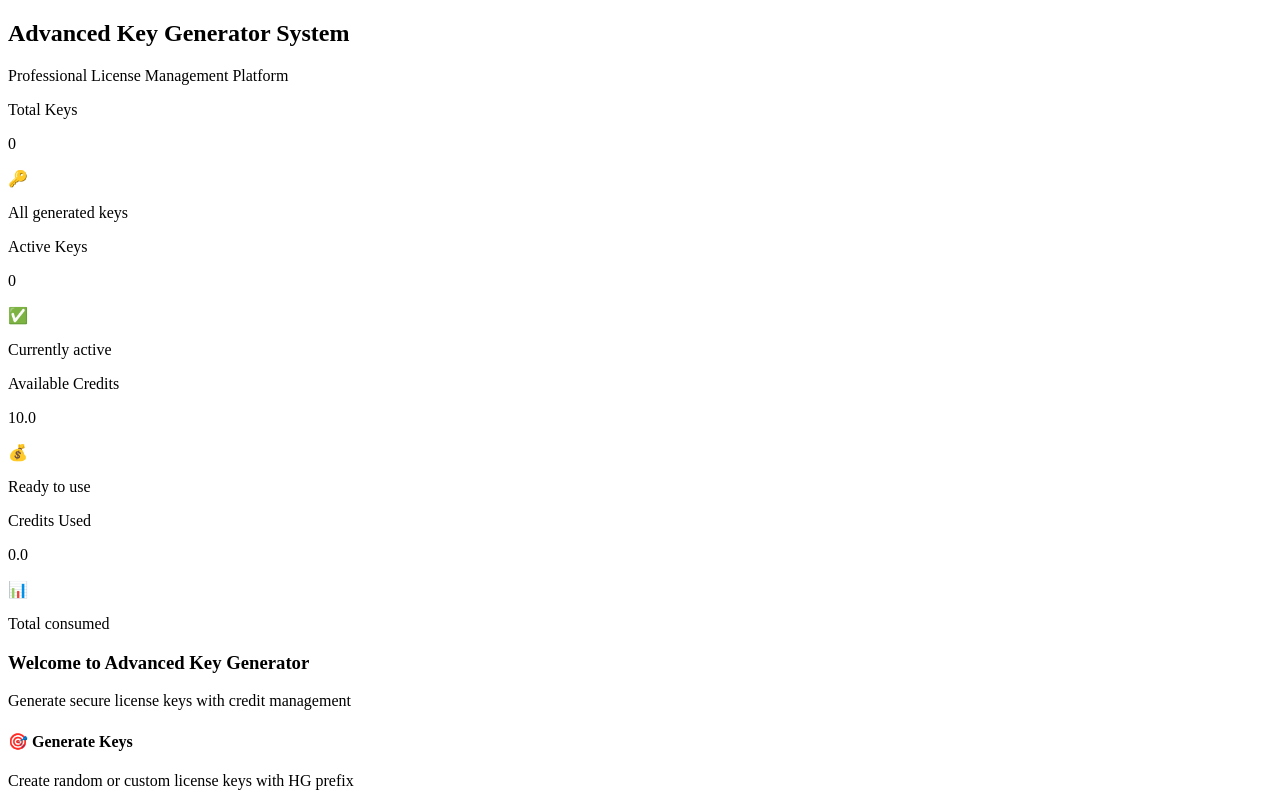
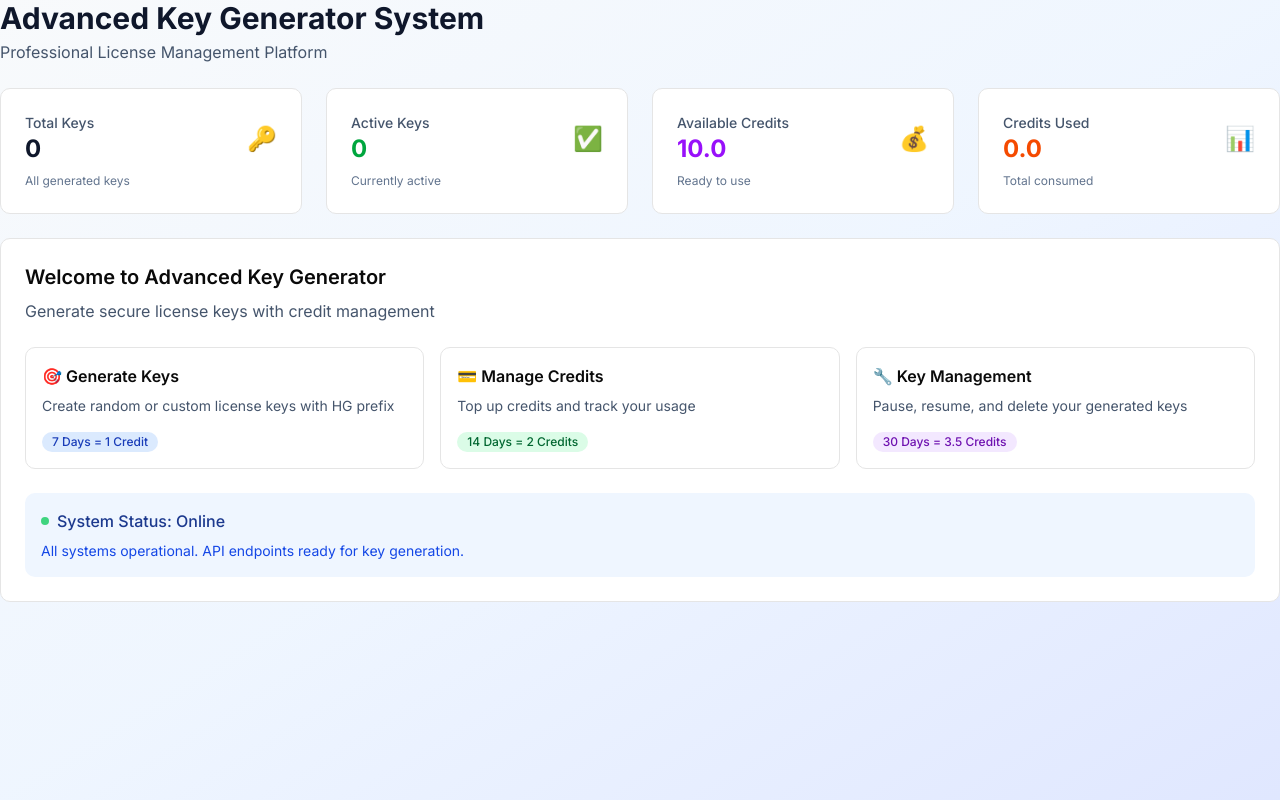
Before and after one commit to blackboxai-deploy/vibe-1757644297920, a Next.js app: page / in a window 1280 px wide. Shown: the top 800 px of the page. Built offline with nearby package versions, Linux system fonts and the light colour scheme.

Commit message:
Add src/app/layout.tsx

```diff
--- /dev/null
+++ b/src/app/layout.tsx
@@ -0,0 +1,41 @@
+import type { Metadata } from "next";
+import { Inter } from "next/font/google";
+import "./globals.css";
+import { Toaster } from "sonner";
+
+const inter = Inter({ subsets: ["latin"] });
+
+export const metadata: Metadata = {
+  title: "Advanced Key Generator System",
+  description: "Professional key generator with credit management and advanced features",
+};
+
+export default function RootLayout({
+  children,
+}: Readonly<{
+  children: React.ReactNode;
+}>) {
+  return (
+    <html lang="en">
+      <body className={inter.className}>
+        <div className="min-h-screen bg-gradient-to-br from-slate-50 via-blue-50 to-indigo-100">
+          {children}
+        </div>
+        <Toaster
+          position="top-right"
+          toastOptions={{
+            duration: 4000,
+            style: {
+              background: '#10b981',
+              color: '#ffffff',
+              border: 'none',
+              borderRadius: '8px',
+              fontSize: '14px',
+              padding: '12px 16px',
+            }
+          }}
+        />
+      </body>
+    </html>
+  );
+}
```
